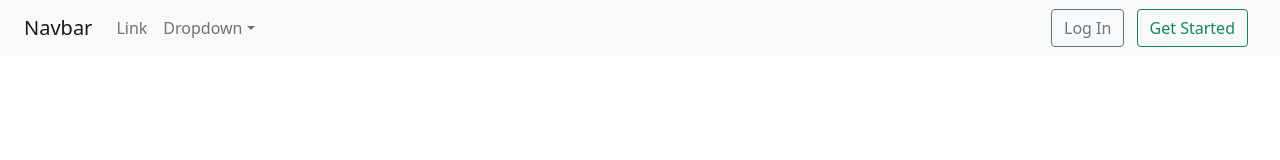
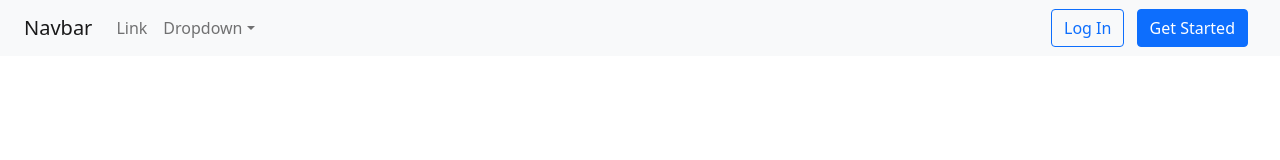
Before and after one commit to mthees7/myrez-landing-page, a plain HTML site: page index.html in a window 1280 px wide. Drawn offline with nearby package versions, Linux system fonts and the light colour scheme.

Commit message:
button testing

```diff
--- a/index.html
+++ b/index.html
@@ -32,8 +32,8 @@
                     </li>
                 </ul>
                 <form class="justify-content-start">
-                    <button class="btn btn-outline-secondary me-2" type="button">Log In</button>
-                    <button class="btn btn-outline-success me-2" type="button">Get Started</button>
+                    <button class="btn btn-outline-primary me-2" type="button">Log In</button>
+                    <button class="btn btn-primary me-2" type="button">Get Started</button>
                 </form>
             </div>
         </div>
```
